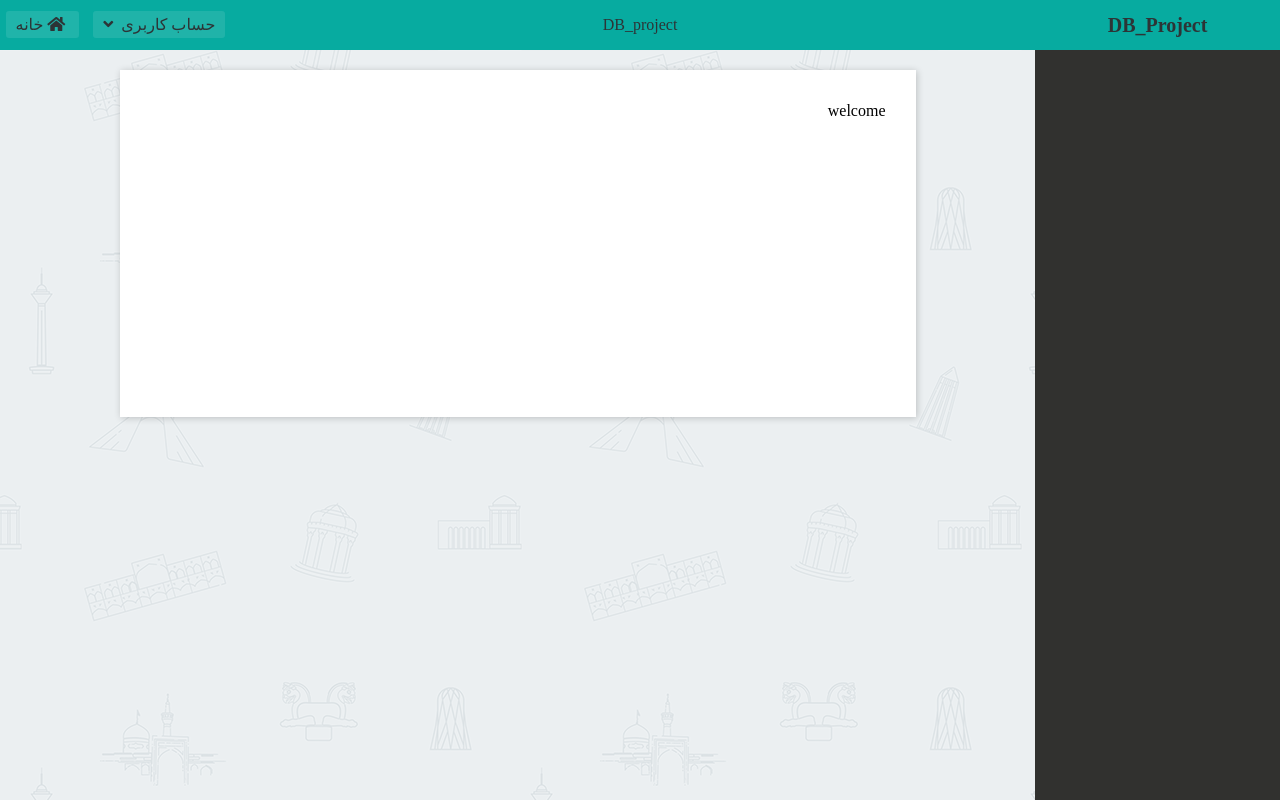
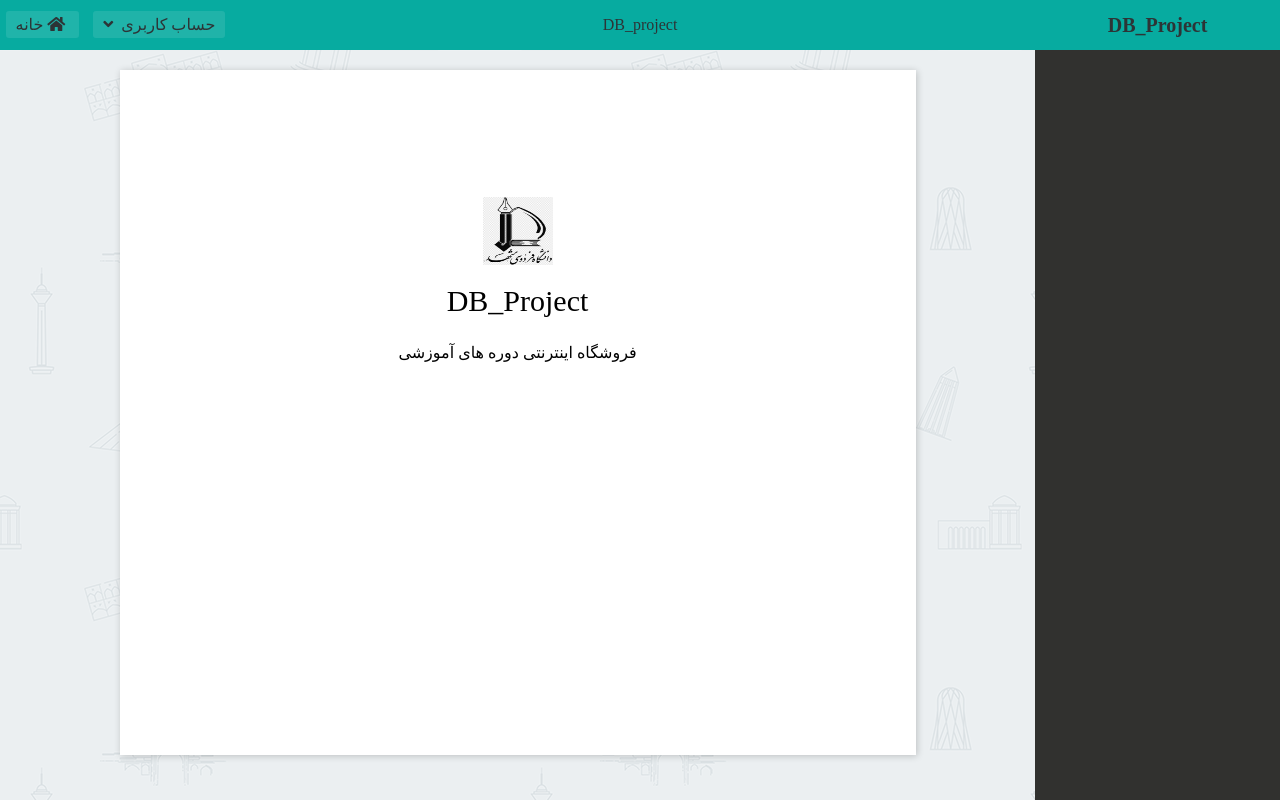
Before and after one commit to hamidzehtab/DataBase_Project, a Django app: page / in a window 1280 px wide. Run offline with Django 4.2, Linux system fonts and the light colour scheme; data that the repository does not hold is empty.

Commit message:
index changes

```diff
--- a/db_project/static/css/clientarea.css
+++ b/db_project/static/css/clientarea.css
@@ -790,3 +790,32 @@ font-size: 1.2em;
         grid-row-gap: 10px;
     }
 }
+
+
+.fum-div {
+    width: 70%;
+    margin: 0 auto;
+    display: flex;
+    flex-direction: column;
+    justify-content: center;
+    align-items: center;
+    margin-bottom: 30px;
+    height: 40vh;
+    margin-top: 10px;
+}
+
+.fum {
+  margin-top: 30px;
+  margin-bottom: 15px;
+  width: 70px;
+  height: 68px;
+}
+
+.fum-h {
+  font-size: 30px;
+  margin-bottom: 20px;
+}
+
+.fum-p {
+  margin-bottom: 8px;
+}
--- a/db_project/templates/index.html
+++ b/db_project/templates/index.html
@@ -210,9 +210,7 @@
             <span>DB_Project</span>
         </div>
         <a style='display: none;' id="icon" onclick="burger();"><i class="fa fa-bars burger" aria-hidden="true"></i></a>
-        <a style="display: none;" class="icon2" onclick="first_messagebox();"><i class="fa fa-envelope message"
-                                                                                 value="۰"
-                                                                                 aria-hidden="true"></i></a>
+        <a style="display: none;" class="icon2" onclick="first_messagebox();"><i class="fa fa-envelope message" value="۰" aria-hidden="true"></i></a>
         <div class="more">
                     <span id="more-span">
                         DB_project
@@ -233,7 +231,11 @@
         </div>
         <div class="main fix-background ">
             <div class="blank_page">
-                <p>welcome</p>
+                <div class="fum-div">
+                    <img class="fum" src="{% static 'images/icon.png' %}">
+                    <h1 class="fum-h">DB_Project</h1>
+                    <p class="fum-p">فروشگاه اینترنتی دوره های آموزشی</p>
+                </div>
                 <div class="show_notification details">
                     {% for item in items %}
                         <div class='detail det{{ i }}'>
```
